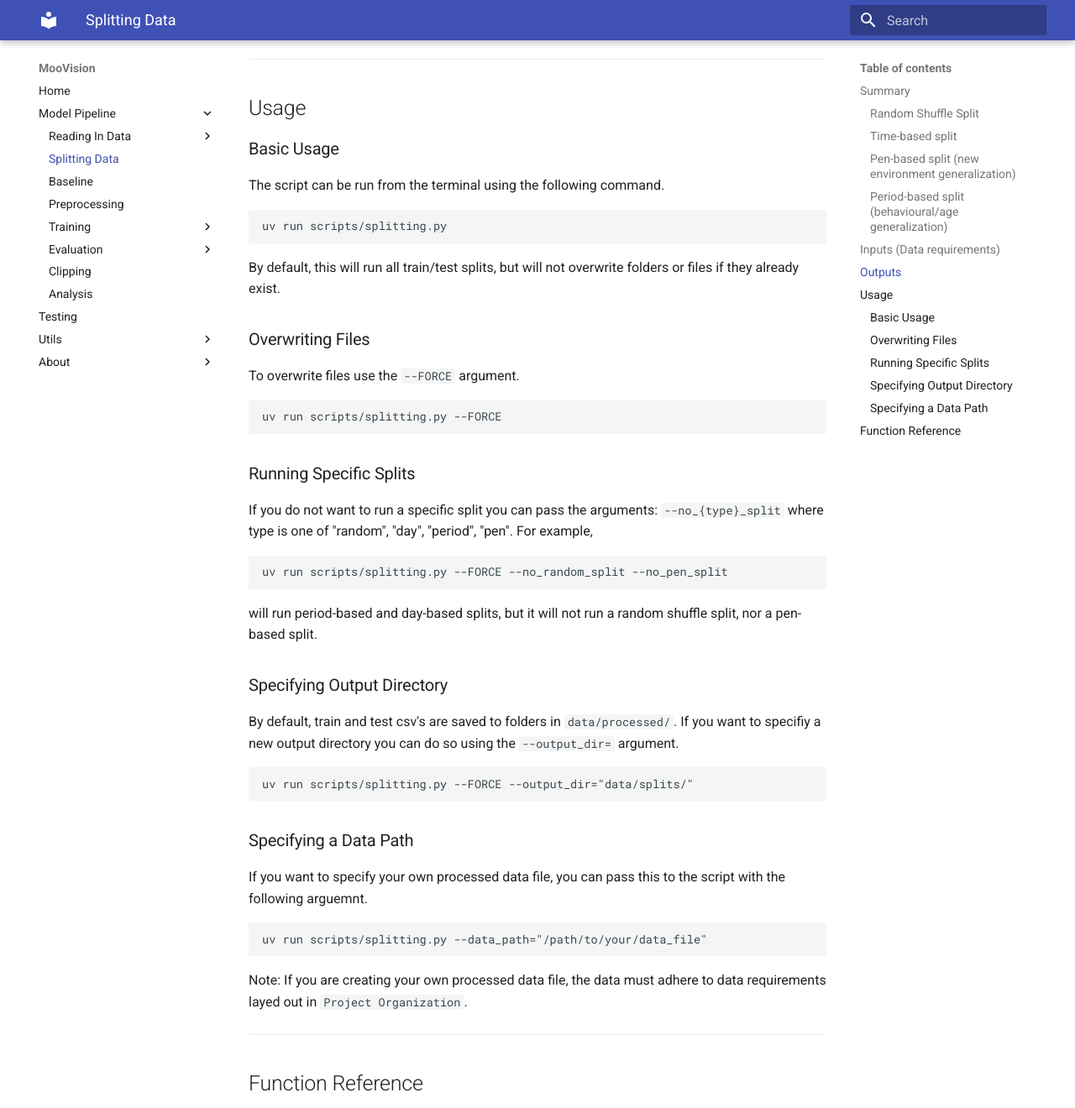
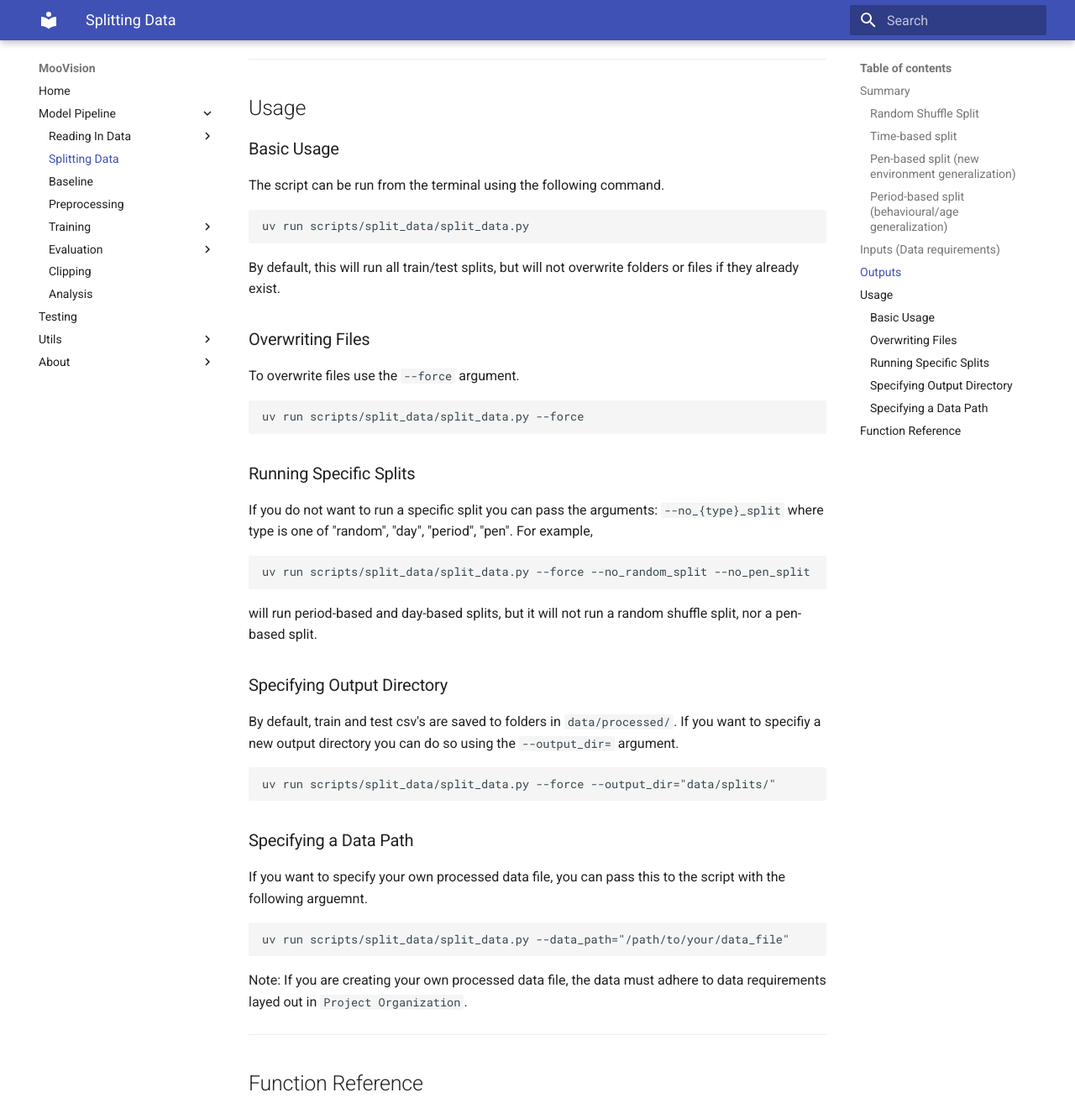
Before and after one commit to UBC-AWP/mooVision, an MkDocs documentation site: the page built from docs/Pipeline/02_split_data/split_data.md, in a window 1280 px wide and 1400 px high, scrolled down 3839 px, cut to the strip 0-1320 px from the top of the window. Shown: the whole strip at 84% size. Built offline with MkDocs 1.6.1 and Material for MkDocs 9.7.7, drawn with Linux system fonts in a browser that asks for light colours.

Commit message:
Updates mkdocs files with new script paths

````diff
--- a/docs/Pipeline/02_split_data/split_data.md
+++ b/docs/Pipeline/02_split_data/split_data.md
@@ -138,17 +138,17 @@ Train, val, and test csv's must contain relative paths to cross-sucking clips, s
 The script can be run from the terminal using the following command.
 
 ```{bash}
-uv run scripts/splitting.py
+uv run scripts/split_data/split_data.py
 ```
 
 By default, this will run all train/test splits, but will not overwrite folders or files if they already exist.
 
 ### Overwriting Files
 
-To overwrite files use the `--FORCE` argument.
+To overwrite files use the `--force` argument.
 
 ```{bash}
-uv run scripts/splitting.py --FORCE
+uv run scripts/split_data/split_data.py --force
 ```
 
 ### Running Specific Splits
@@ -156,7 +156,7 @@ uv run scripts/splitting.py --FORCE
 If you do not want to run a specific split you can pass the arguments: `--no_{type}_split` where type is one of "random", "day", "period", "pen". For example,
 
 ```{bash}
-uv run scripts/splitting.py --FORCE --no_random_split --no_pen_split
+uv run scripts/split_data/split_data.py --force --no_random_split --no_pen_split
 ```
 
 will run period-based and day-based splits, but it will not run a random shuffle split, nor a pen-based split.
@@ -166,7 +166,7 @@ will run period-based and day-based splits, but it will not run a random shuffle
 By default, train and test csv's are saved to folders in `data/processed/`. If you want to specifiy a new output directory you can do so using the `--output_dir=` argument.
 
 ```{bash}
-uv run scripts/splitting.py --FORCE --output_dir="data/splits/"
+uv run scripts/split_data/split_data.py --force --output_dir="data/splits/"
 ```
 
 ### Specifying a Data Path
@@ -174,7 +174,7 @@ uv run scripts/splitting.py --FORCE --output_dir="data/splits/"
 If you want to specify your own processed data file, you can pass this to the script with the following arguemnt.
 
 ```{bash}
-uv run scripts/splitting.py --data_path="/path/to/your/data_file"
+uv run scripts/split_data/split_data.py --data_path="/path/to/your/data_file"
 ```
 
 Note: If you are creating your own processed data file, the data must adhere to data requirements layed out in `Project Organization`.
@@ -183,7 +183,7 @@ Note: If you are creating your own processed data file, the data must adhere to
 
 ## Function Reference
 
-::: scripts.data_splitting.split_data
+::: scripts.split_data.split_data
     options:
         show_source: false
         show_root_heading: true
````
Also changed, not shown: docs/Pipeline/01_read_data/matching.md (+1 -1 lines), docs/Pipeline/01_read_data/read_all_clips_index.md (+3 -3 lines), docs/Pipeline/01_read_data/schema.md (+1 -1 lines).
